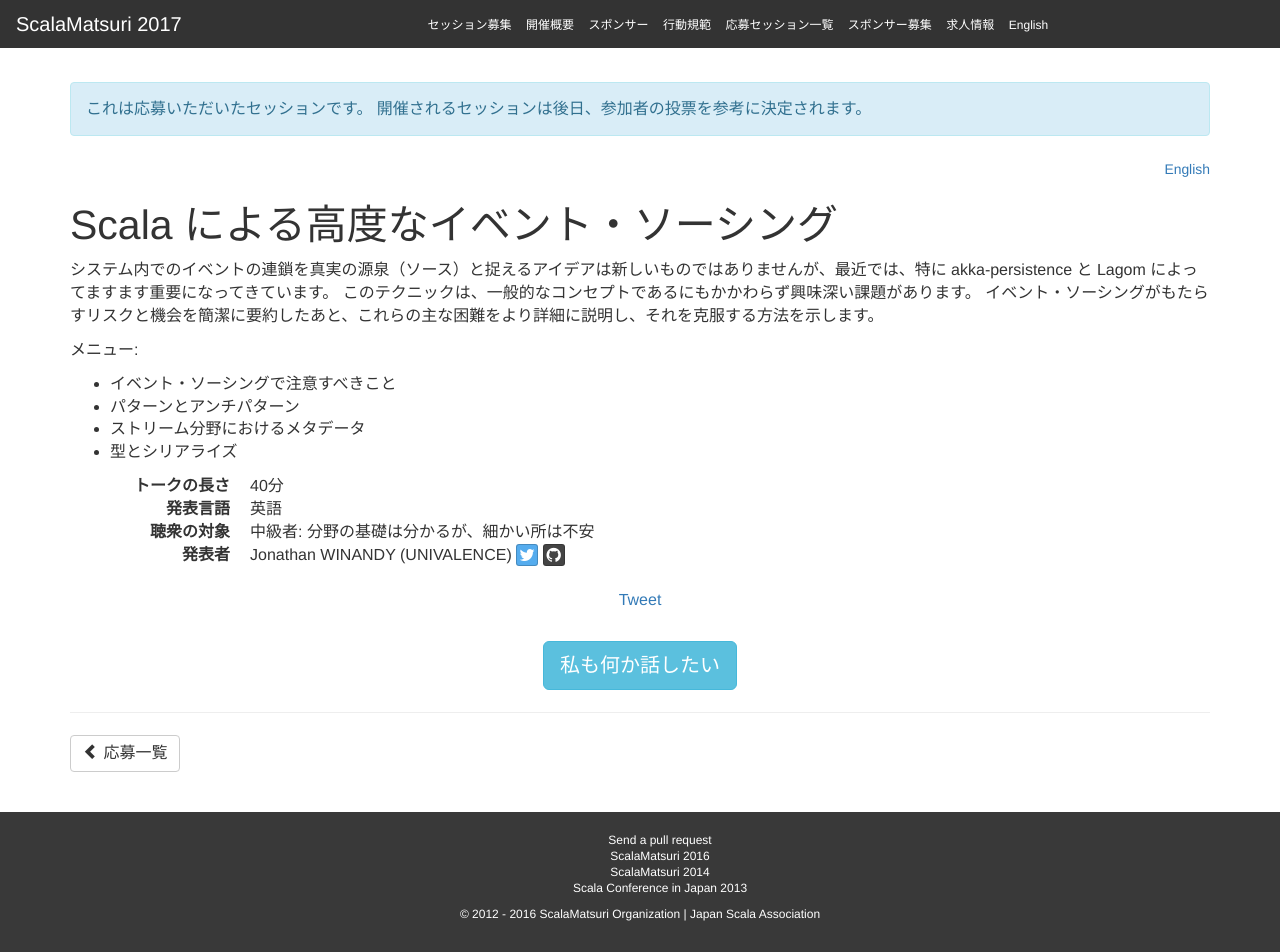
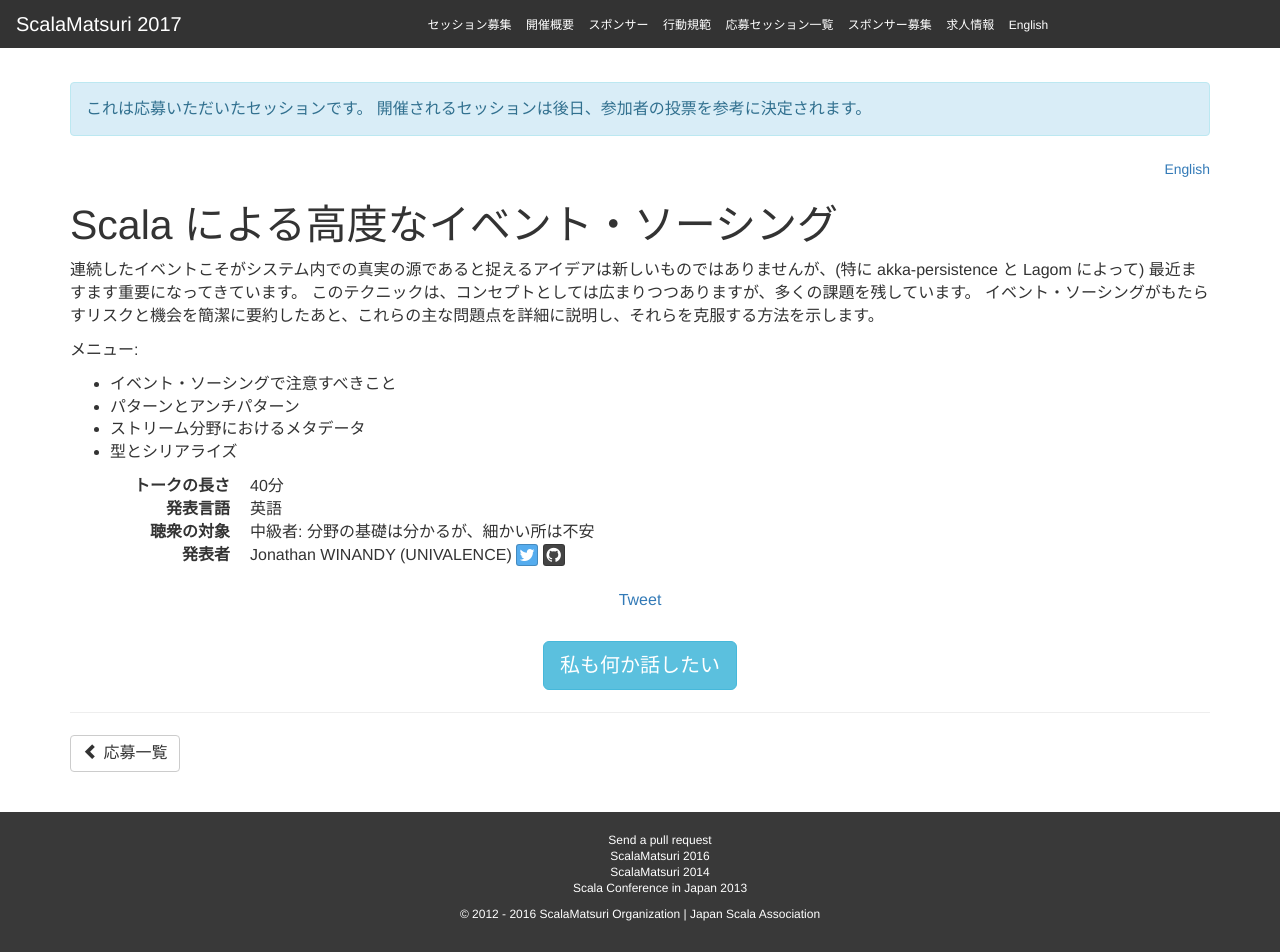
Before and after one commit to scalajp/2017.scalamatsuri.org, a Jekyll site: the page built from _candidates_ja/JonathanWINANDY_2.md, in a window 1280 px wide and 952 px high. Built offline with Jekyll 4.4.1, drawn with Linux system fonts in a browser that asks for light colours; nearby versions of some CDN libraries; comment, search, counter and statistics services are not loaded.

Commit message:
apply review comments

```diff
--- a/_candidates_ja/JonathanWINANDY_2.md
+++ b/_candidates_ja/JonathanWINANDY_2.md
@@ -12,9 +12,9 @@ tags:
   - Best Practices
   - Software Design and Architecture
 ---
-システム内でのイベントの連鎖を真実の源泉（ソース）と捉えるアイデアは新しいものではありませんが、最近では、特に akka-persistence と Lagom によってますます重要になってきています。
-このテクニックは、一般的なコンセプトであるにもかかわらず興味深い課題があります。
-イベント・ソーシングがもたらすリスクと機会を簡潔に要約したあと、これらの主な困難をより詳細に説明し、それを克服する方法を示します。
+連続したイベントこそがシステム内での真実の源であると捉えるアイデアは新しいものではありませんが、(特に akka-persistence と Lagom によって) 最近ますます重要になってきています。
+このテクニックは、コンセプトとしては広まりつつありますが、多くの課題を残しています。
+イベント・ソーシングがもたらすリスクと機会を簡潔に要約したあと、これらの主な問題点を詳細に説明し、それらを克服する方法を示します。
 
 メニュー:
 - イベント・ソーシングで注意すべきこと
```
